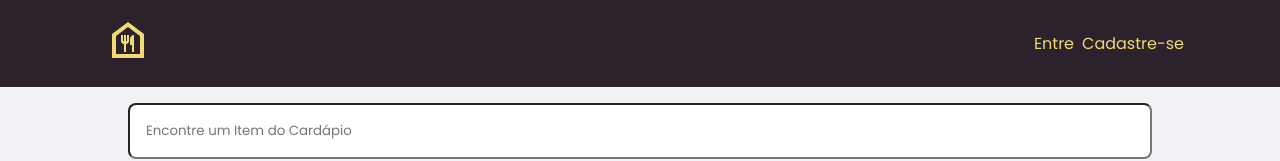
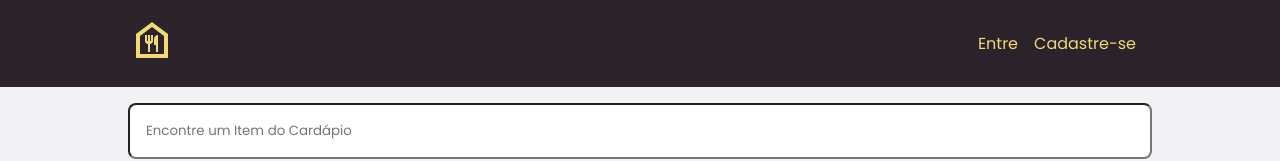
Before and after one commit to Feelpe/restaurant-system-frontend, a React (Create React App) app: page / in a window 1280 px wide. Shown: the top 161 px of the page. Built offline with nearby package versions, Linux system fonts and the light colour scheme; no server answers.

Commit message:
feat: header size

```diff
--- a/src/components/Header/index.tsx
+++ b/src/components/Header/index.tsx
@@ -1,6 +1,6 @@
 import { useEffect, useState } from "react";
 
-import { Container, Content, FoodBank } from "./styles";
+import { Container, Content, FoodBank, Nav } from "./styles";
 
 interface HeaderProps {
   onOpenExitUserModal: () => void;
@@ -23,7 +23,7 @@ export const Header = ({ onOpenExitUserModal }: HeaderProps) => {
     <Container>
       <Content>
         <a href="/"><FoodBank /></a>
-        <div>
+        <Nav>
           {logged ? (
             <>
               <a href="/profile">Usuário</a>
@@ -41,7 +41,7 @@ export const Header = ({ onOpenExitUserModal }: HeaderProps) => {
               <a href="/register">Cadastre-se</a>
             </>
           )}
-        </div>
+        </Nav>
       </Content>
     </Container>
   );
--- a/src/components/Header/styles.ts
+++ b/src/components/Header/styles.ts
@@ -7,28 +7,36 @@ export const Container = styled.header`
 `;
 
 export const Content = styled.div`
-  max-width: 1120px;
-  margin: 0 auto;
-
-  padding: 1rem 1rem 1rem;
   display: flex;
   align-items: center;
   justify-content: space-between;
 
+  max-width: 1120px;
+  margin: 0 auto;
+  padding: 1rem 3em 1rem;
+
   a {
-    color: #f2d974;
-    margin-left: 0.5rem;
+    color: var(--yellow);
     text-decoration: none;
   }
 
   button {
-    background-color: #965d62;
+    background-color: var(--beige);
     :hover {
-      background-color: #c7956d;
+      background-color: var(--backHeader);
     }
   }
 `;
 
+export const Nav = styled.nav`
+  padding: 0rem 1rem;
+
+  a {
+    padding-left: 1rem;
+  }
+`;
+
 export const FoodBank = styled(MdOutlineFoodBank)`
-  font-size: 3rem;
+  height: 3rem;
+  width: 3rem;
 `;
--- a/src/styles/global.ts
+++ b/src/styles/global.ts
@@ -13,7 +13,6 @@ export const GlobalStyle = createGlobalStyle`
     --text-body: #969CB3;
 
     --backHeader: #2B222C;
-    --backFooter: #5e4352;
     --background: #F0F2F5;
 
     --shape: #FFFFFF;
```
